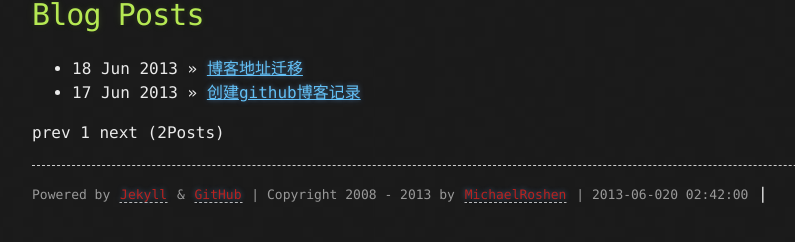
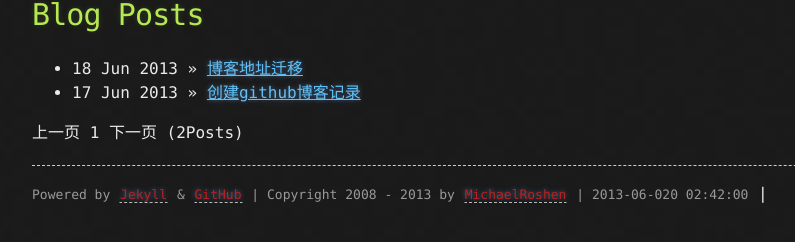
Before and after one commit to MichaelRoshen/michaelroshen.github.com, a Jekyll site: the page built from index.html, in a window 1280 px wide. Shown: the part 254-496 px from the top of the page, without its empty margins (158-953 px from the left). Built offline with Jekyll 4.4.1, drawn with Linux system fonts in a browser that asks for light colours; Markdown is read by kramdown in place of the engine named in the settings; the list of posts is cut into pages by our own code; comment, search, counter and statistics services are not loaded.

Commit message:
Update index.html

```diff
--- a/index.html
+++ b/index.html
@@ -14,12 +14,12 @@ title: Michael Roshen's Blogs
 
   {% if paginator.previous_page %}
     {% if paginator.previous_page == 1 %}
-    <a href="/">prev</a>
+    <a href="/">上一页</a>
     {% else %}
-    <a href="/page{{paginator.previous_page}}">prev</a>
+    <a href="/page{{paginator.previous_page}}">上一页</a>
     {% endif %}
   {% else %}
-    <span class="previous disabled">prev</span>
+    <span class="previous disabled">上一页</span>
   {% endif %}
 
       {% if paginator.page == 1 %}
@@ -37,9 +37,9 @@ title: Michael Roshen's Blogs
     {% endfor %}
 
   {% if paginator.next_page %}
-    <a class="next" href="/page{{paginator.next_page}}">next</a>
+    <a class="next" href="/page{{paginator.next_page}}">下一页</a>
   {% else %}
-    <span class="next disabled" >next</span>
+    <span class="next disabled" >下一页</span>
   {% endif %}
   ({{ paginator.total_posts }}Posts)
 </div>
```
